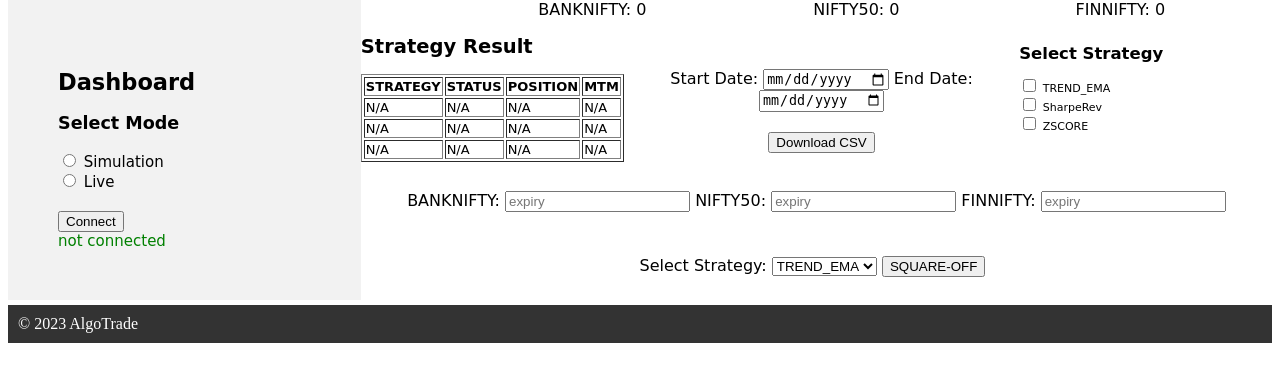
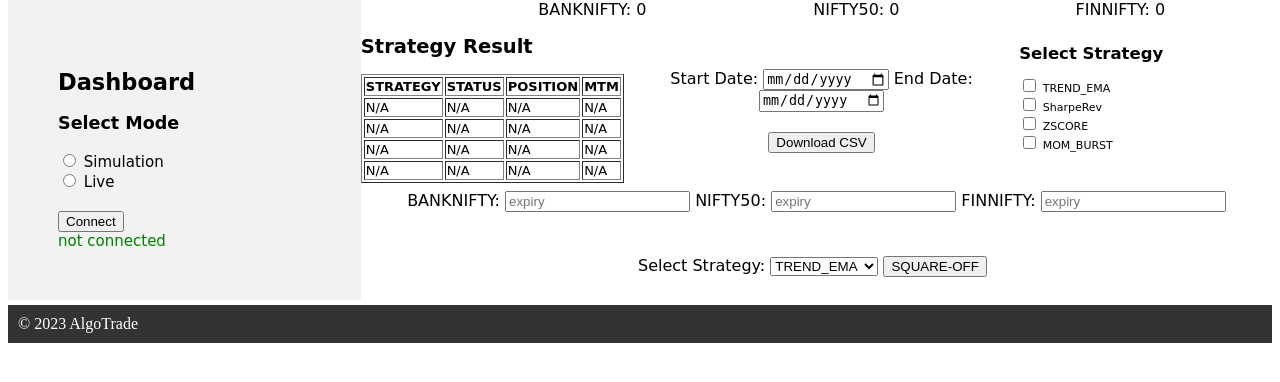
Before and after one commit to webclinic017/algo-FYERS-ZERODHA, a Flask app: page / in a window 1280 px wide. Shown: the part 105-487 px from the top of the page. Run offline with Flask 3, Linux system fonts and the light colour scheme; data that the repository does not hold is empty.

Commit message:
Update index.html

```diff
--- a/templates/index.html
+++ b/templates/index.html
@@ -153,6 +153,13 @@
 
          </tr>
 
+        <tr>
+            <td id="strategy_MOM_BURST">N/A</td>
+            <td id="status_MOM_BURST">N/A</td>
+            <td id="position_MOM_BURST">N/A</td>
+            <td id="mtm_MOM_BURST">N/A</td>
+
+         </tr>
 
 
     </table>
@@ -171,6 +178,9 @@
         <input type="checkbox" name="ZSCORE" value="ZSCORE" id="ZSCORE"> ZSCORE
       </label>
 
+      <label for=MOM_BURST>
+        <input type="checkbox" name="MOM_BURST" value="MOM_BURST" id="MOM_BURST"> MOM_BURST
+      </label>
 
       <!-- Add more checkboxes for each strategy you have -->
   </div>
@@ -211,6 +221,8 @@
             <option value="TREND_EMA">TREND_EMA</option>
             <option value="SharpeRev">SharpeRev</option>
             <option value="ZSCORE">ZSCORE</option>
+            <option value="MOM_BURST">MOM_BURST</option>
+
         </select>
         <button type="submit">SQUARE-OFF</button>
     </form>
@@ -238,6 +250,11 @@
             $('#position_ZSCORE').text(data['ZSCORE'].POSITION);
             $('#mtm_ZSCORE').text(data['ZSCORE'].MTM);
 
+
+            $('#strategy_MOM_BURST').text(data['MOM_BURST'].STRATEGY_NAME);
+            $('#status_MOM_BURST').text(data['MOM_BURST'].STATUS);
+            $('#position_MOM_BURST').text(data['MOM_BURST'].POSITION);
+            $('#mtm_MOM_BURST').text(data['MOM_BURST'].MTM);
 
         });
     }
@@ -289,6 +306,7 @@
         const isTREND_EMASelected = document.querySelector('input[name="TREND_EMA"]').checked;
         const isSharpRevSelected = document.querySelector('input[name="SharpeRev"]').checked;
         const isZSCORESelected = document.querySelector('input[name="ZSCORE"]').checked;
+        const isMOM_BURSTSelected = document.querySelector('input[name="MOM_BURST"]').checked;
 
 <!--    expiry-->
         const BANK_NIFTY_EXP = document.querySelector('input[name="BankNifty_expiry"]').value;
@@ -300,7 +318,7 @@
             'TREND_EMA': isTREND_EMASelected,
             'SharpeRev': isSharpRevSelected,
             'ZSCORE':isZSCORESelected,
-
+            'MOM_BURST':isMOM_BURSTSelected,
         };
 
         const EXPIRY = {
```
